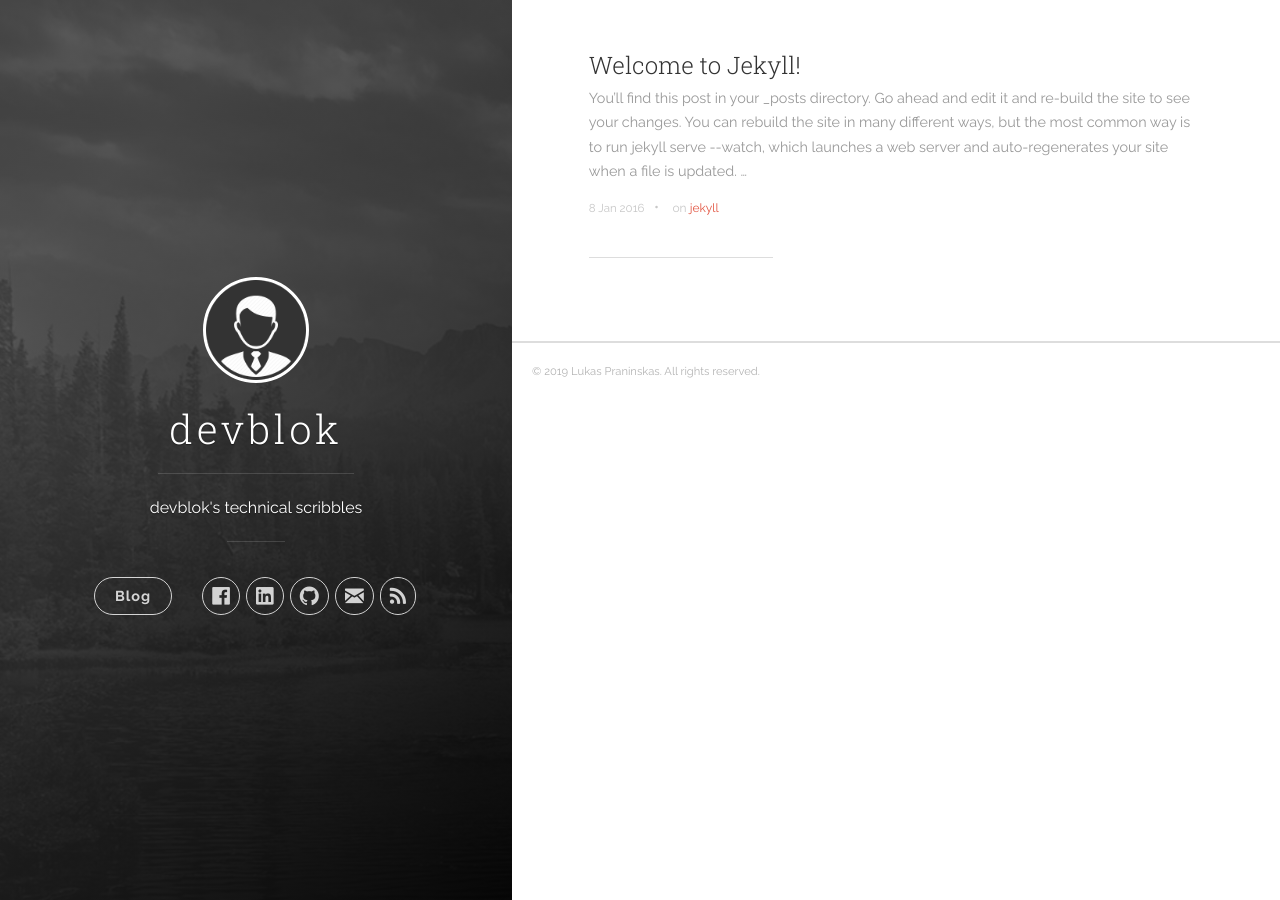
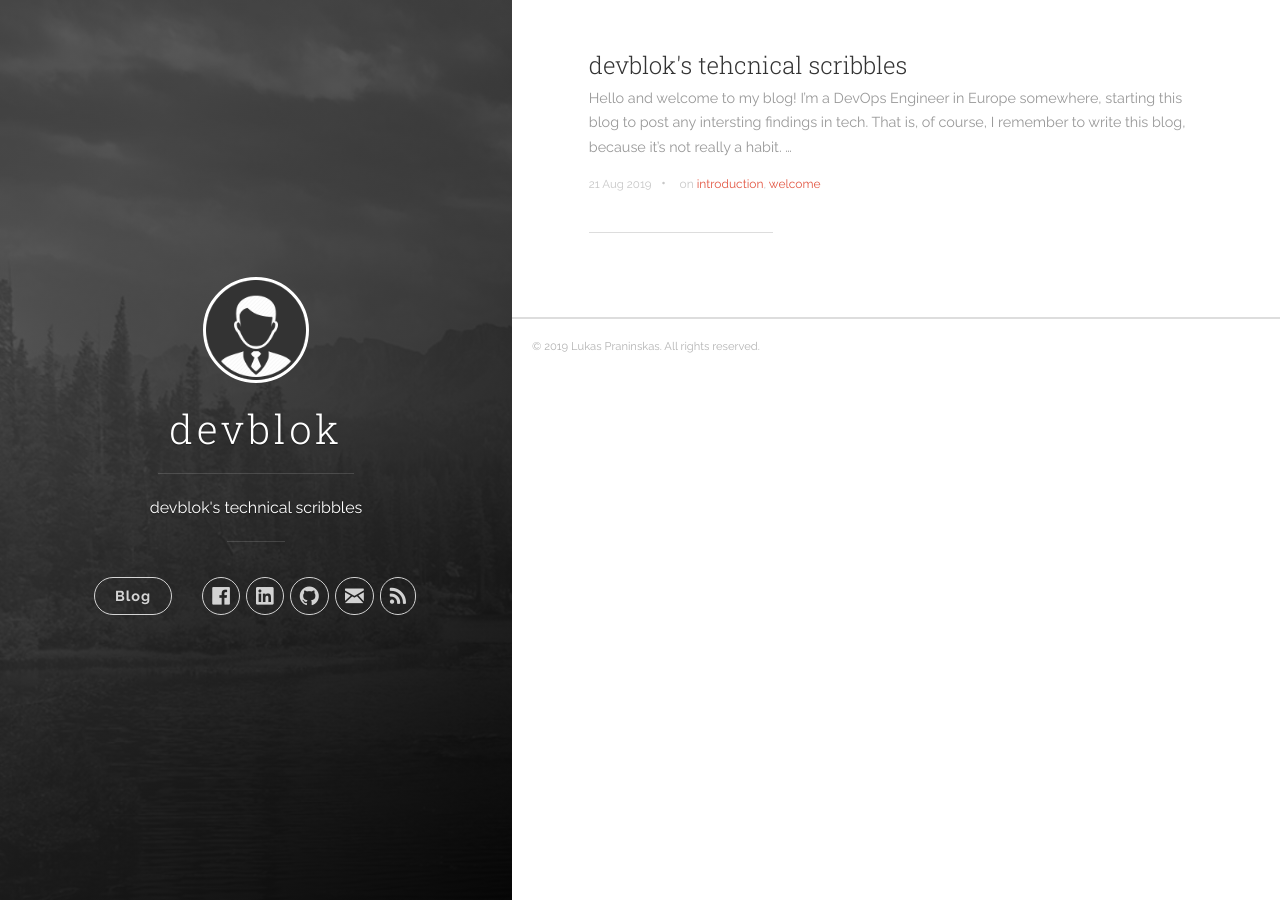
Before and after one commit to devblok/devblok.github.io, a Jekyll site: the page built from index.html, in a window 1280 px wide. Built offline with Jekyll 4.4.1, drawn with Linux system fonts in a browser that asks for light colours; the list of posts is cut into pages by our own code.

Commit message:
Intro post

````diff
--- a/_config.yml
+++ b/_config.yml
@@ -3,7 +3,7 @@ title: devblok
 description: "devblok's technical scribbles"
 url: 'https://github.com/devblok'
 baseurl: '/'
-# google_analytics: 'UA-XXXXXX-X'
+google_analytics: 'UA-146163229-1'
 # disqus_shortname: 'your-disqus-name'
 
 author:
--- a/_posts/2016-01-08-welcome-to-jekyll.markdown
+++ /dev/null
@@ -1,25 +0,0 @@
----
-title:  "Welcome to Jekyll!"
-date:   2016-01-08 15:04:23
-categories: [jekyll]
-tags: [jekyll]
----
-You’ll find this post in your `_posts` directory. Go ahead and edit it and re-build the site to see your changes. You can rebuild the site in many different ways, but the most common way is to run `jekyll serve --watch`, which launches a web server and auto-regenerates your site when a file is updated.
-
-To add new posts, simply add a file in the `_posts` directory that follows the convention `YYYY-MM-DD-name-of-post.ext` and includes the necessary front matter. Take a look at the source for this post to get an idea about how it works.
-
-Jekyll also offers powerful support for code snippets:
-
-``` ruby
-def print_hi(name)
-  puts "Hi, #{name}"
-end
-print_hi('Tom')
-#=> prints 'Hi, Tom' to STDOUT.
-```
-
-Check out the [Jekyll docs][jekyll] for more info on how to get the most out of Jekyll. File all bugs/feature requests at [Jekyll’s GitHub repo][jekyll-gh]. If you have questions, you can ask them on [Jekyll’s dedicated Help repository][jekyll-help].
-
-[jekyll]:      http://jekyllrb.com
-[jekyll-gh]:   https://github.com/jekyll/jekyll
-[jekyll-help]: https://github.com/jekyll/jekyll-help
--- /dev/null
+++ b/_posts/2019-08-21-technical-scribbles.markdown
@@ -0,0 +1,13 @@
+---
+title:  "devblok's tehcnical scribbles"
+date:   2019-08-21 13:03:00
+categories: [misc]
+tags: [introduction,welcome]
+---
+
+Hello and welcome to my blog! I'm a DevOps Engineer in Europe somewhere, starting this blog to post any intersting findings in tech.
+That is, of course, I remember to write this blog, because it's not really a habit.
+
+Interesting projects and findings come across me all the time, so I hope I can share them here.
+
+It's likely that I will be posting a lot of Go things here, since that's what I do when not DevOpsing. But there should be more than just that.
````
